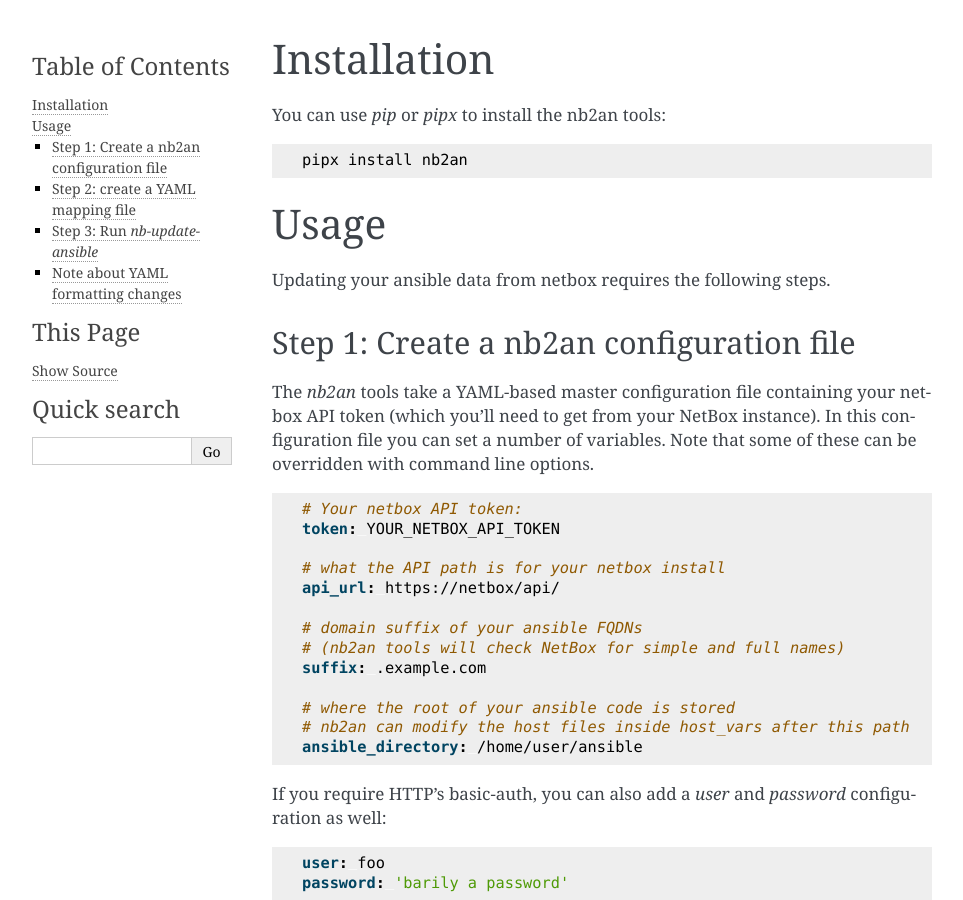
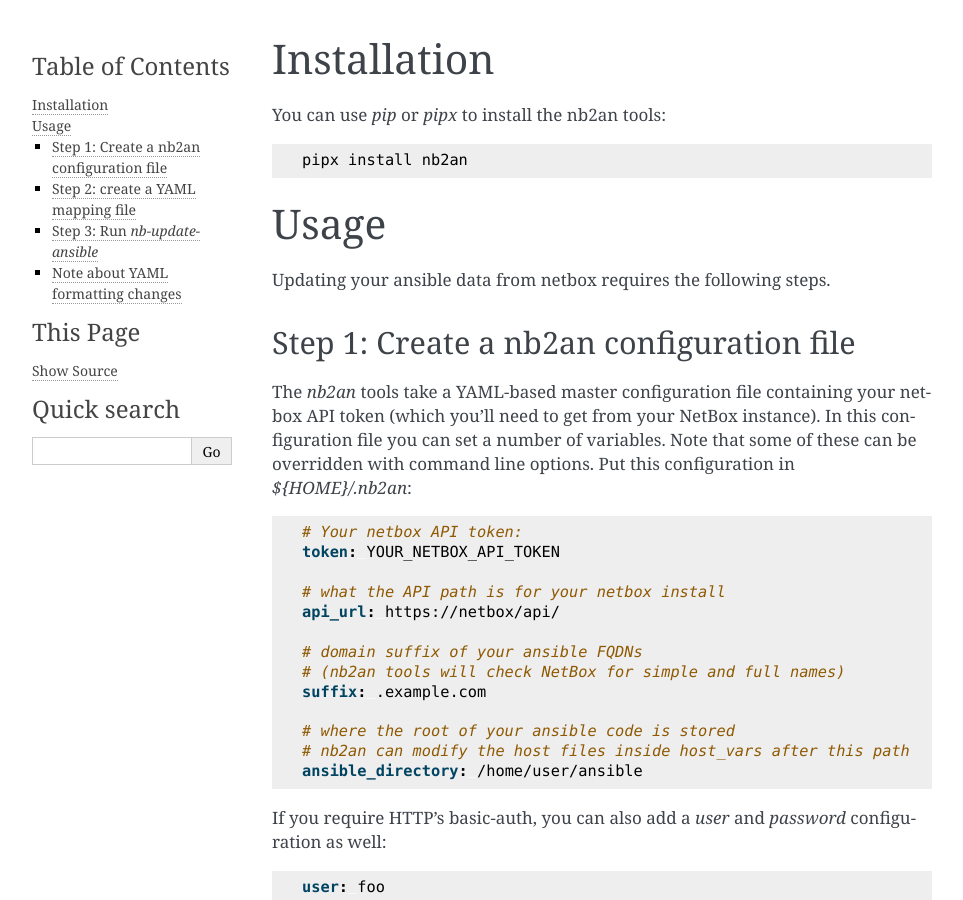
Before and after one commit to hardaker/nb2an, a Sphinx documentation site: the page built from docs/usage.rst, in a window 1280 px wide and 900 px high. Shown: the whole window, without its empty margins (148-1111 px from the left). Built offline with Sphinx 7.4.7, drawn with Linux system fonts in a browser that asks for light colours.

Commit message:
describe where the configuration should go

```diff
--- a/docs/usage.rst
+++ b/docs/usage.rst
@@ -21,6 +21,7 @@
 your netbox API token (which you’ll need to get from your NetBox
 instance). In this configuration file you can set a number of variables.
 Note that some of these can be overridden with command line options.
+Put this configuration in `${HOME}/.nb2an`:
 
 .. code-block:: yaml
 
```
